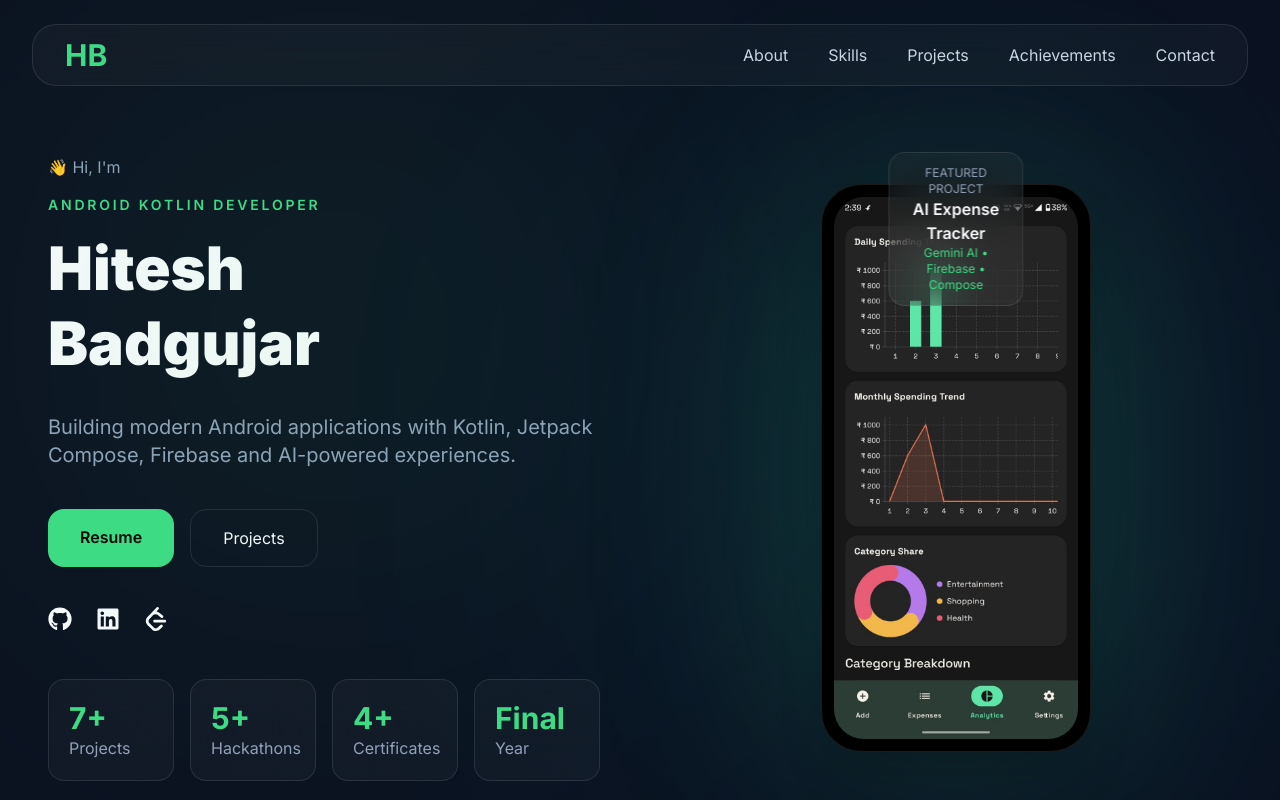
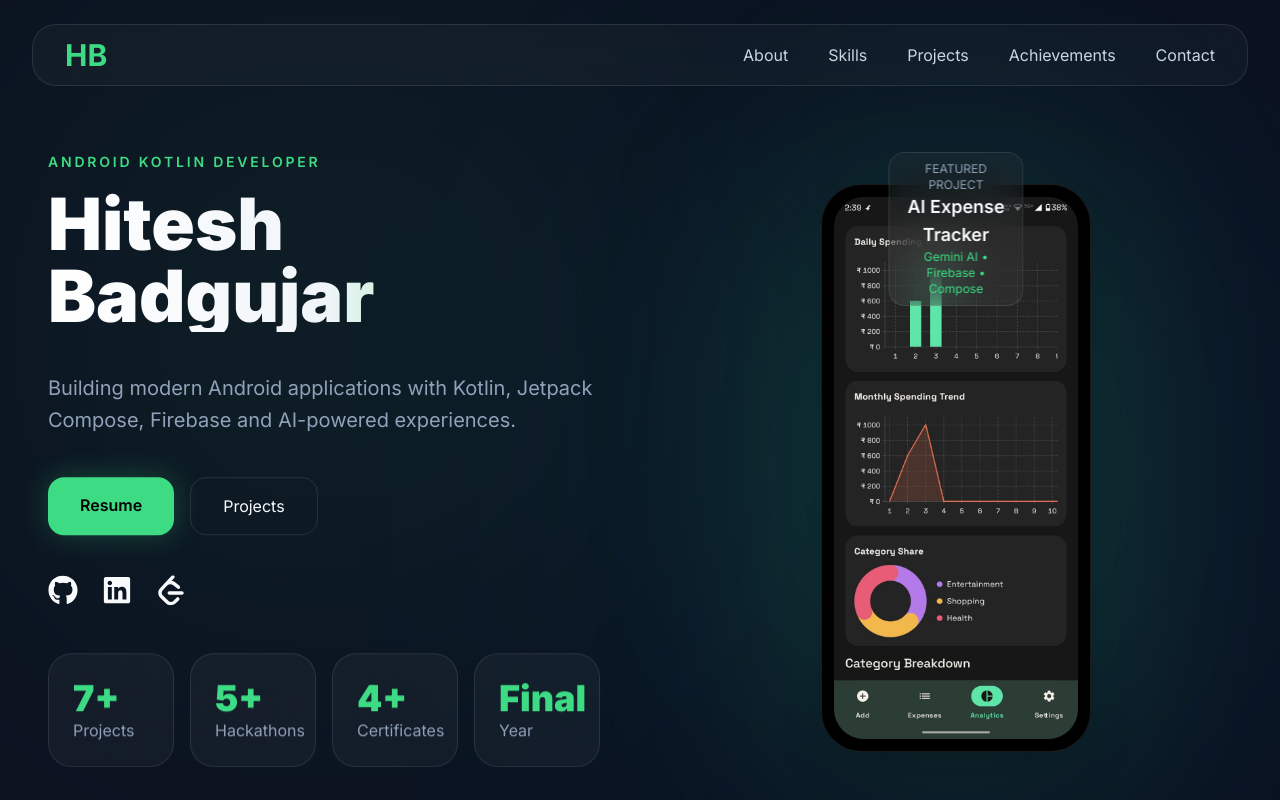
Before and after one commit to Hitesh-1501/portfolio, a React (Vite) app: page / in a window 1280 px wide. Built offline with nearby package versions, Linux system fonts and the light colour scheme.

Commit message:
Enhance hero typography animations and visual polish

```diff
--- a/src/components/HeroStats.jsx
+++ b/src/components/HeroStats.jsx
@@ -33,14 +33,29 @@ const HeroStats = () => {
           key={item.title}
           className="
           backdrop-blur-xl
-          bg-white/[0.03]
+          bg-white/[0.04]
+
           border
           border-white/10
-          rounded-2xl
-          p-5
-        "
+
+          rounded-3xl
+
+          p-6
+
+          hover:-translate-y-2
+          hover:border-[#3DDC84]/40
+
+          transition-all
+          duration-300
+          "
         >
-          <h3 className="text-3xl font-bold text-[#3DDC84]">
+         <h3
+            className="
+            text-4xl
+            font-black
+            text-[#3DDC84]
+            "
+            >
             {item.value}
           </h3>
 
--- a/src/components/PhoneMockup.jsx
+++ b/src/components/PhoneMockup.jsx
@@ -26,8 +26,8 @@ const PhoneMockup = () => {
         border-white/10
         rounded-2xl
 
-        px-5
-        py-3
+        px-4
+        py-2
         text-center
         "
       >
@@ -35,7 +35,7 @@ const PhoneMockup = () => {
           FEATURED PROJECT
         </p>
 
-        <h3 className="font-semibold">
+        <h3 className="font-semibold text-lg">
           AI Expense Tracker
         </h3>
 
--- a/src/sections/Hero.jsx
+++ b/src/sections/Hero.jsx
@@ -75,15 +75,26 @@ const Hero = () => {
           {/* Left */}
 
           <motion.div
-            initial={{ opacity: 0, x: -60 }}
-            animate={{ opacity: 1, x: 0 }}
-            transition={{ duration: 0.8 }}
+              initial={{ opacity: 0, x: 60 }}
+              animate={{
+                opacity: 1,
+                x: 0,
+                y: [-10, 10, -10]
+              }}
+              transition={{
+                opacity: {
+                  duration: 0.8
+                },
+                x: {
+                  duration: 0.8
+                },
+                y: {
+                  duration: 6,
+                  repeat: Infinity,
+                  ease: "easeInOut"
+                }
+              }}
           >
-
-            <p className="text-slate-400 mb-4">
-                👋 Hi, I'm
-              </p>
-
             <p
               className="
               text-[#3DDC84]
@@ -98,10 +109,18 @@ const Hero = () => {
             <h1
               className="
               text-5xl
-              lg:text-6xl
+              md:text-6xl
+              lg:text-7xl
               font-black
-              mt-4
-              leading-tight
+              leading-none
+
+              bg-gradient-to-r
+              from-white
+              via-slate-100
+              to-[#3DDC84]
+
+              bg-clip-text
+              text-transparent
               "
             >
               Hitesh
@@ -111,9 +130,11 @@ const Hero = () => {
 
             <p
              className="
-              text-xl
+              text-lg
+              lg:text-xl
               text-slate-400
-              mt-8
+              mt-10
+              leading-relaxed
               max-w-xl
               "
             >
@@ -137,8 +158,19 @@ const Hero = () => {
                 bg-[#3DDC84]
                 text-black
                 font-semibold
-                px-8 py-4
+
+                px-8
+                py-4
+
                 rounded-2xl
+
+                shadow-[0_0_30px_rgba(61,220,132,0.25)]
+
+                hover:scale-105
+                hover:shadow-[0_0_50px_rgba(61,220,132,0.4)]
+
+                transition-all
+                duration-300
                 "
               >
                 Resume
@@ -149,8 +181,17 @@ const Hero = () => {
                className="
                 border
                 border-white/10
-                px-8 py-4
+
+                px-8
+                py-4
+
                 rounded-2xl
+
+                hover:border-[#3DDC84]
+                hover:text-[#3DDC84]
+
+                transition-all
+                duration-300
                 "
               >
                 Projects
@@ -163,19 +204,40 @@ const Hero = () => {
               className="
               flex
               gap-6
-              text-2xl
+              text-3xl
               mt-10
               "
             >
-              <a href={personalInfo.github}>
+              <a
+                href={personalInfo.github}
+                className="
+                hover:text-[#3DDC84]
+                hover:-translate-y-1
+                transition-all
+                duration-300
+                ">
                 <FaGithub />
               </a>
 
-              <a href={personalInfo.linkedin}>
+              <a href={personalInfo.linkedin}
+               className="
+                hover:text-[#3DDC84]
+                hover:-translate-y-1
+                transition-all
+                duration-300
+                "
+              >
                 <FaLinkedin />
               </a>
 
-              <a href={personalInfo.leetcode}>
+              <a href={personalInfo.leetcode}
+                className="
+                hover:text-[#3DDC84]
+                hover:-translate-y-1
+                transition-all
+                duration-300
+                "
+              >
                 <SiLeetcode />
               </a>
             </div>
```
Lines whose indentation alone changed are shown as unchanged.
